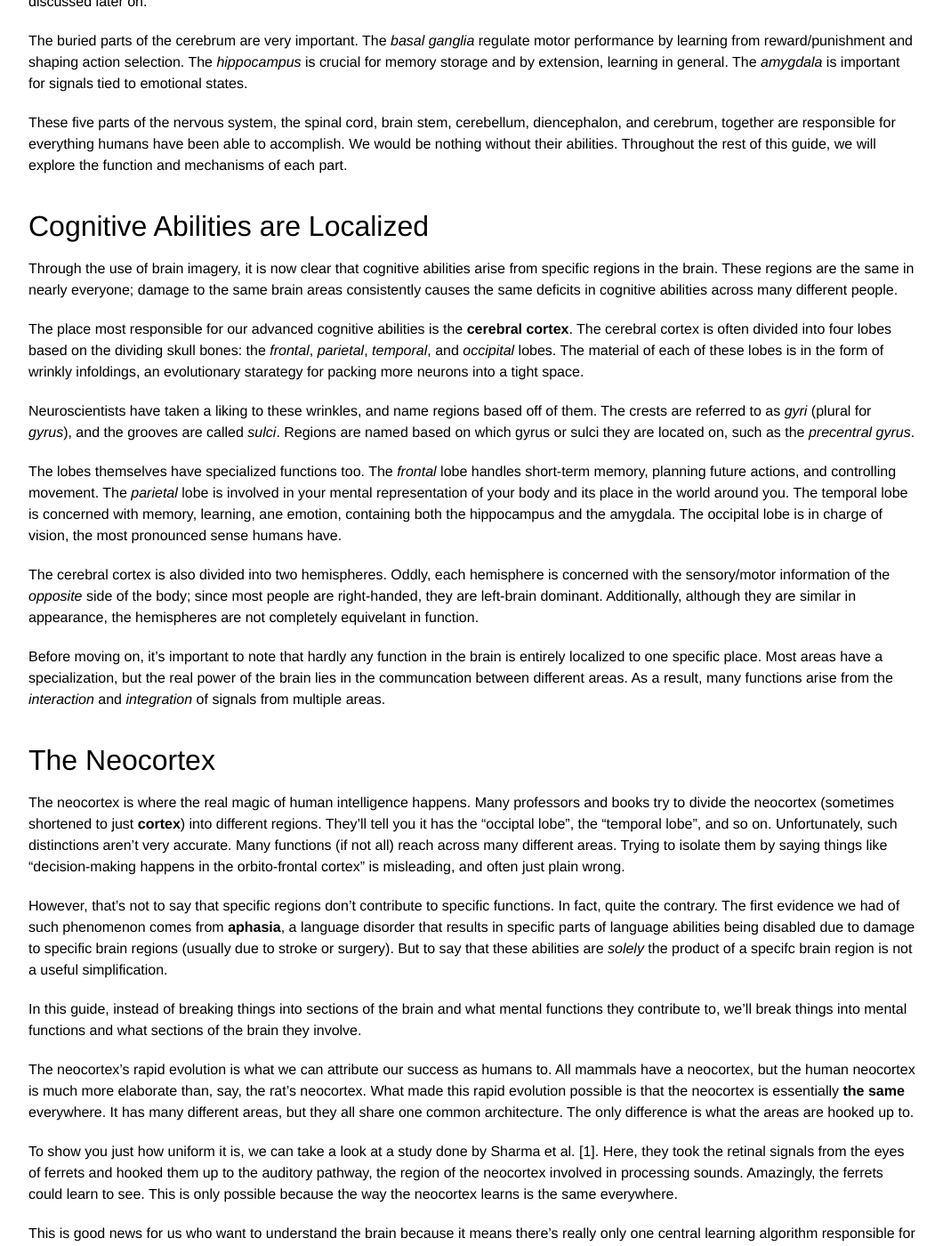
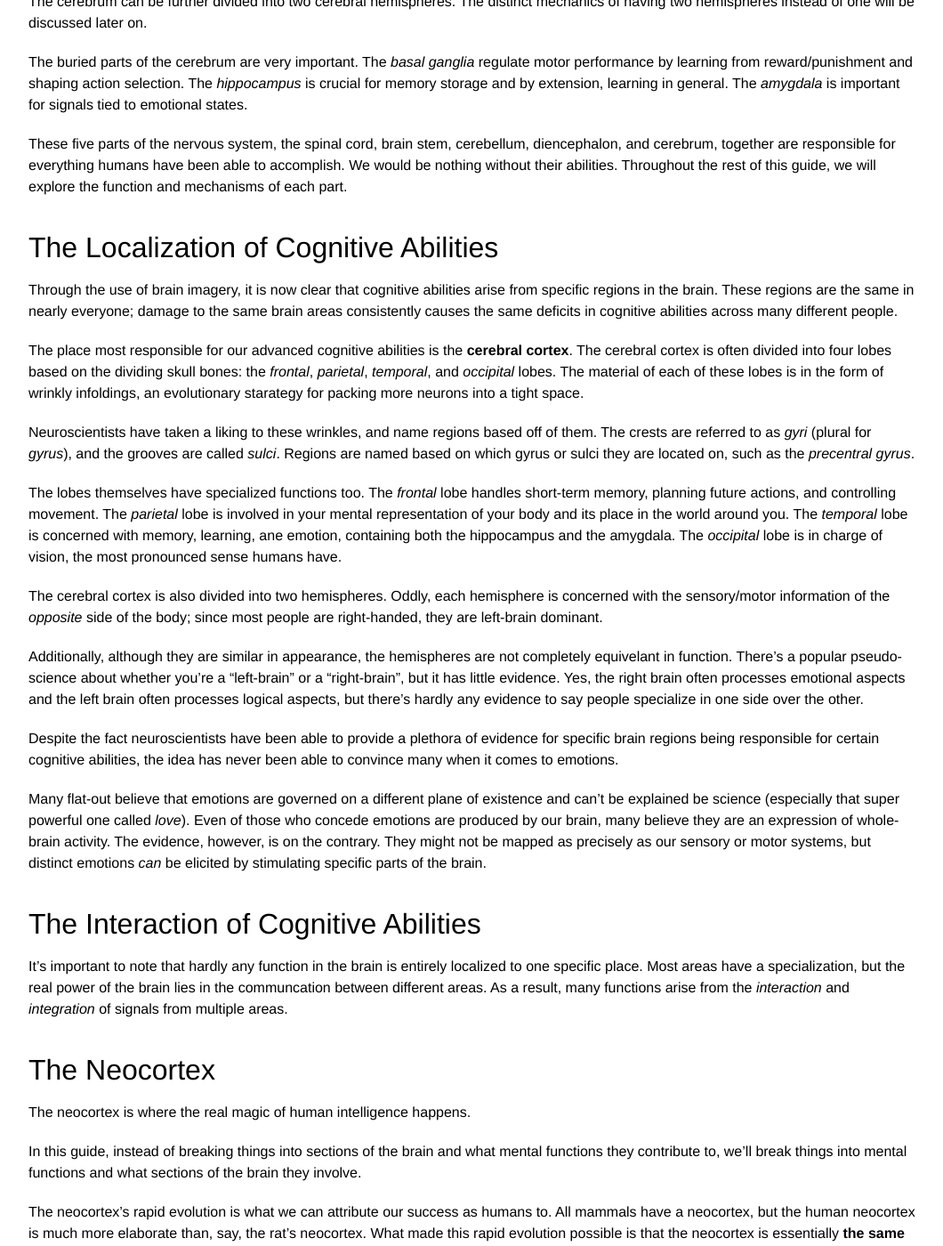
Before and after one commit to mdelsole/brain-nexus, a Jekyll site: the page built from brain-architecture/overview/index.markdown, in a window 1280 px wide and 1400 px high, scrolled down 1597 px. Shown: the whole window at 89% size, without its empty margins (108-1168 px from the left). Built offline with Jekyll 4.4.1, drawn with Linux system fonts in a browser that asks for light colours; some of the changed text lies outside the part shown.

Commit message:
Update index.markdown

```diff
--- a/brain-architecture/overview/index.markdown
+++ b/brain-architecture/overview/index.markdown
@@ -49,7 +49,7 @@ The buried parts of the cerebrum are very important. The *basal ganglia* regulat
 
 These five parts of the nervous system, the spinal cord, brain stem, cerebellum, diencephalon, and cerebrum, together are responsible for everything humans have been able to accomplish. We would be nothing without their abilities. Throughout the rest of this guide, we will explore the function and mechanisms of each part.
 
-# Cognitive Abilities are Localized
+# The Localization of Cognitive Abilities
 
 Through the use of brain imagery, it is now clear that cognitive abilities arise from specific regions in the brain. These regions are the same in nearly everyone; damage to the same brain areas consistently causes the same deficits in cognitive abilities across many different people.
 
@@ -57,19 +57,24 @@ The place most responsible for our advanced cognitive abilities is the **cerebra
 
 Neuroscientists have taken a liking to these wrinkles, and name regions based off of them. The crests are referred to as *gyri* (plural for *gyrus*), and the grooves are called *sulci*. Regions are named based on which gyrus or sulci they are located on, such as the *precentral gyrus*.
 
-The lobes themselves have specialized functions too. The *frontal* lobe handles short-term memory, planning future actions, and controlling movement. The *parietal* lobe is involved in your mental representation of your body and its place in the world around you. The temporal lobe is concerned with memory, learning, ane emotion, containing both the hippocampus and the amygdala. The occipital lobe is in charge of vision, the most pronounced sense humans have.
+The lobes themselves have specialized functions too. The *frontal* lobe handles short-term memory, planning future actions, and controlling movement. The *parietal* lobe is involved in your mental representation of your body and its place in the world around you. The *temporal* lobe is concerned with memory, learning, ane emotion, containing both the hippocampus and the amygdala. The *occipital* lobe is in charge of vision, the most pronounced sense humans have.
 
-The cerebral cortex is also divided into two hemispheres. Oddly, each hemisphere is concerned with the sensory/motor information of the *opposite* side of the body; since most people are right-handed, they are left-brain dominant. Additionally, although they are similar in appearance, the hemispheres are not completely equivelant in function.
+The cerebral cortex is also divided into two hemispheres. Oddly, each hemisphere is concerned with the sensory/motor information of the *opposite* side of the body; since most people are right-handed, they are left-brain dominant.
 
-Before moving on, it's important to note that hardly any function in the brain is entirely localized to one specific place. Most areas have a specialization, but the real power of the brain lies in the communcation between different areas. As a result, many functions arise from the *interaction* and *integration* of signals from multiple areas.
+Additionally, although they are similar in appearance, the hemispheres are not completely equivelant in function. There's a popular pseudo-science about whether you're a "left-brain" or a "right-brain", but it has little evidence. Yes, the right brain often processes emotional aspects and the left brain often processes logical aspects, but there's hardly any evidence to say people specialize in one side over the other.
 
+Despite the fact neuroscientists have been able to provide a plethora of evidence for specific brain regions being responsible for certain cognitive abilities, the idea has never been able to convince many when it comes to emotions.
+
+Many flat-out believe that emotions are governed on a different plane of existence and can't be explained be science (especially that super powerful one called *love*). Even of those who concede emotions are produced by our brain, many believe they are an expression of whole-brain activity. The evidence, however, is on the contrary. They might not be mapped as precisely as our sensory or motor systems, but distinct emotions *can* be elicited by stimulating specific parts of the brain.
+
+# The Interaction of Cognitive Abilities
+
+It's important to note that hardly any function in the brain is entirely localized to one specific place. Most areas have a specialization, but the real power of the brain lies in the communcation between different areas. As a result, many functions arise from the *interaction* and *integration* of signals from multiple areas.
 
 
 # The Neocortex
 
-The neocortex is where the real magic of human intelligence happens. Many professors and books try to divide the neocortex (sometimes shortened to just **cortex**) into different regions. They'll tell you it has the "occiptal lobe", the "temporal lobe", and so on. Unfortunately, such distinctions aren't very accurate. Many functions (if not all) reach across many different areas. Trying to isolate them by saying things like "decision-making happens in the orbito-frontal cortex" is misleading, and often just plain wrong.
-
-However, that's not to say that specific regions don't contribute to specific functions. In fact, quite the contrary. The first evidence we had of such phenomenon comes from **aphasia**, a language disorder that results in specific parts of language abilities being disabled due to damage to specific brain regions (usually due to stroke or surgery). But to say that these abilities are *solely* the product of a specifc brain region is not a useful simplification.
+The neocortex is where the real magic of human intelligence happens.
 
 In this guide, instead of breaking things into sections of the brain and what mental functions they contribute to, we'll break things into mental functions and what sections of the brain they involve.
 
```
Also changed, not shown: other parts of brain-architecture/overview/index.markdown (+1 -1 lines).
